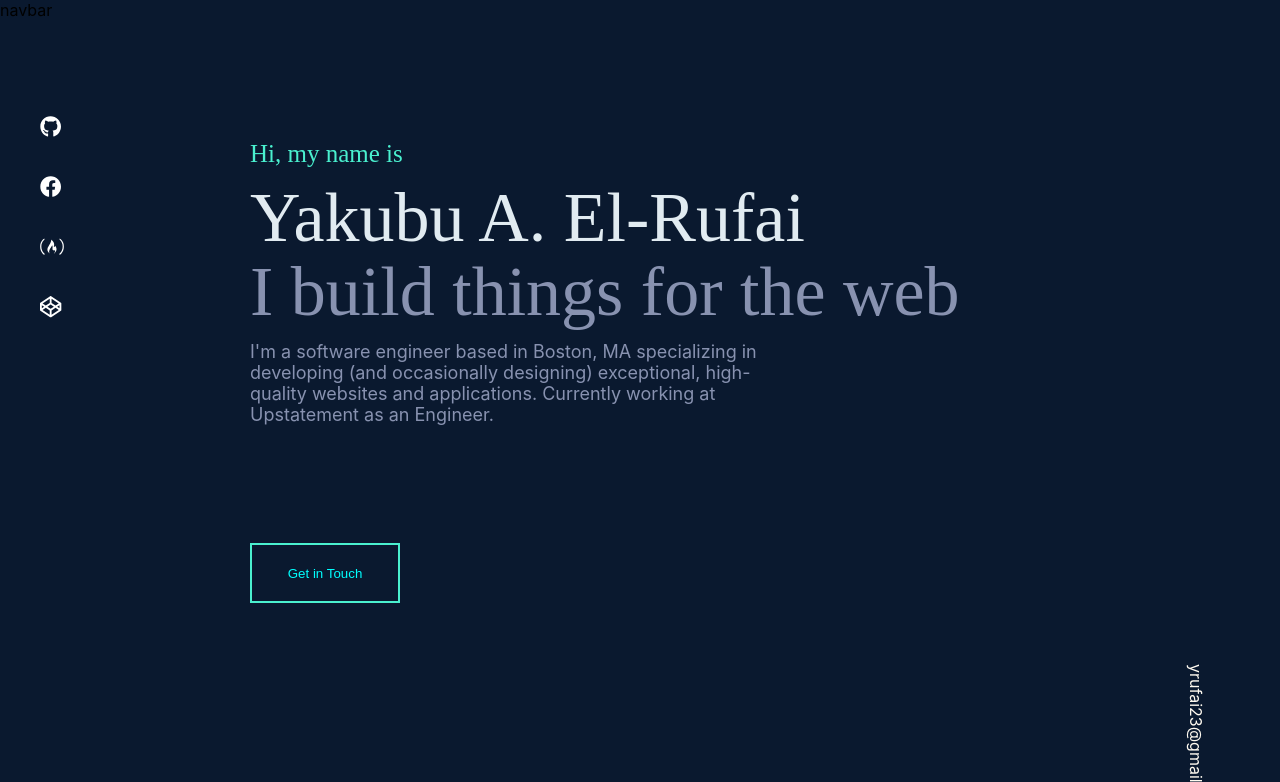
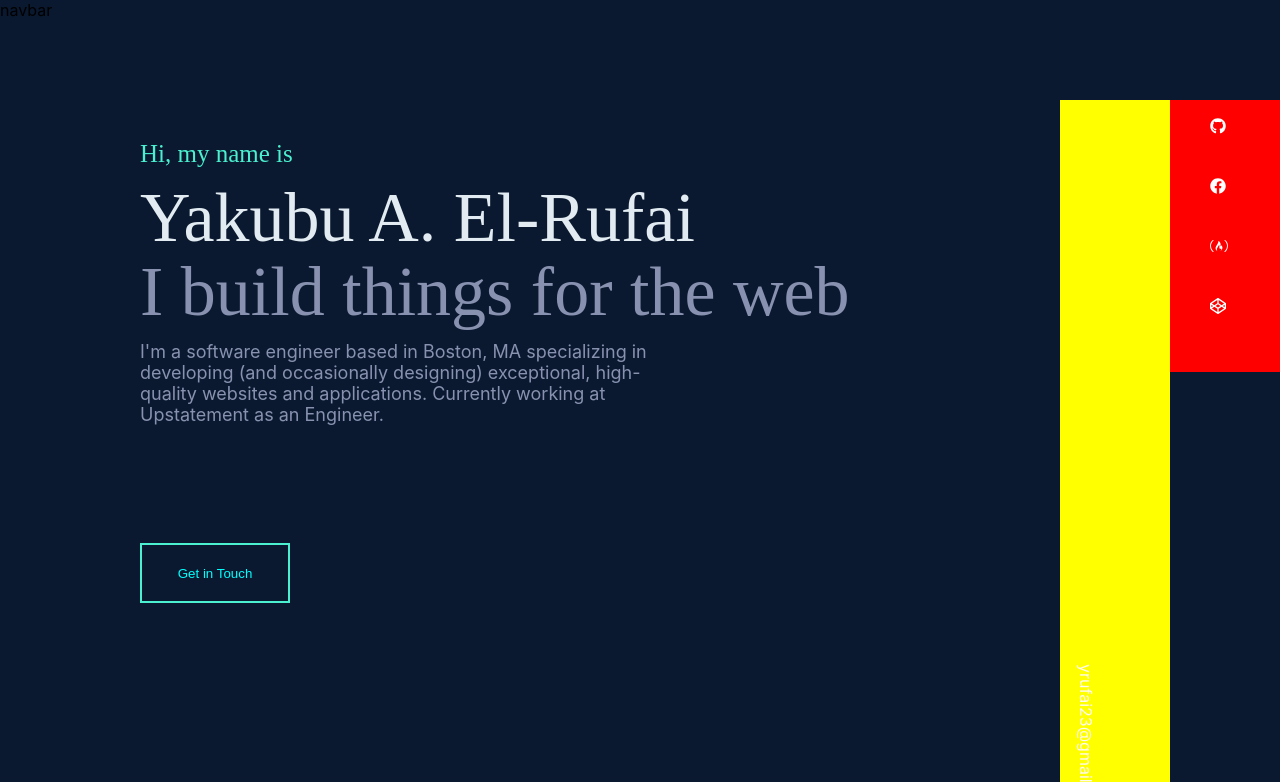
Before and after one commit to yrufai/portfolio, a React (Create React App) app: page / in a window 1280 px wide. Shown: the top 782 px of the page. Built offline with nearby package versions, Linux system fonts and the light colour scheme; a web font is replaced by a local one.

Commit message:
messed up

```diff
--- a/src/App.js
+++ b/src/App.js
@@ -18,28 +18,6 @@ class App extends Component {
       <div className="App">
         <div className="navbar">navbar</div>
         <div className="content">
-          <div className="left-section">
-            <div className="social">
-              <ul>
-                <li>
-                  <FontAwesomeIcon icon={faGithub} color="white" size="lg" />
-                </li>
-                <li>
-                  <FontAwesomeIcon icon={faFacebook} color="white" size="lg" />
-                </li>
-                <li>
-                  <FontAwesomeIcon
-                    icon={faFreeCodeCamp}
-                    color="white"
-                    size="lg"
-                  />
-                </li>
-                <li>
-                  <FontAwesomeIcon icon={faCodepen} color="white" size="lg" />
-                </li>
-              </ul>
-            </div>
-          </div>
           <div className="main-area">
             <section id="home">
               <p id="p1">Hi, my name is </p>
@@ -60,6 +38,22 @@ class App extends Component {
               <p>yrufai23@gmail.com</p>
             </div>
           </div>
+          <div className="left-section">
+            <ul>
+              <li>
+                <FontAwesomeIcon icon={faGithub} color="white" />
+              </li>
+              <li>
+                <FontAwesomeIcon icon={faFacebook} color="white" />
+              </li>
+              <li>
+                <FontAwesomeIcon icon={faFreeCodeCamp} color="white" />
+              </li>
+              <li>
+                <FontAwesomeIcon icon={faCodepen} color="white" />
+              </li>
+            </ul>
+          </div>
         </div>
       </div>
     );
--- a/src/App.scss
+++ b/src/App.scss
@@ -10,14 +10,11 @@
     display: flex;
     height: 100%;
     .left-section {
+      position: relative;
+      display: inline-block;
+      background: red;
       width: 10%;
       height: 80%;
-      .social {
-        //height: 100%;
-        //display: flex;
-        //flex-direction: column;
-        //align-items: center;
-        //justify-content: flex-end;
       li {
         align-content: flex-start;
         list-style: none;
@@ -66,6 +63,7 @@
     }
   }
   .right-section {
+    background: yellow;
     width: 10%;
     height: 80%;
     .email {
@@ -81,4 +79,10 @@
     }
   }
 }
+
+@media (max-width: 966px) {
+  .main-area {
+    padding-left: 0px;
+    margin: 0px;
   }
+}
--- a/src/components/about.scss
+++ b/src/components/about.scss
@@ -39,8 +39,5 @@
     }
   }
 }
-@media (max-width: 750px) {
-  .about-content {
-    display: block;
-  }
+@media (max-width: 965px) {
 }
```
Lines whose indentation alone changed are shown as unchanged.
